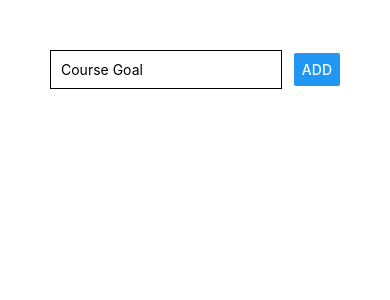
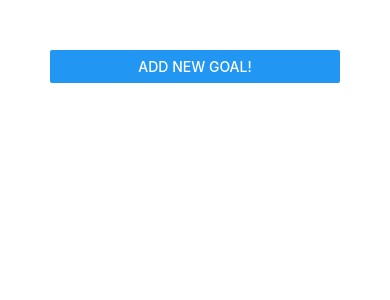
Before and after one commit to safi-alt/RN-Complete-Guide, a React Native app: screen / in a window 390 px wide. Shown: the top 300 px of the page. Built offline with nearby package versions, Linux system fonts and the light colour scheme.

Commit message:
Adding a modal Overlay

```diff
--- a/App.js
+++ b/App.js
@@ -1,19 +1,13 @@
 import { StatusBar } from "expo-status-bar";
 import React, { useState } from "react";
-import {
-  StyleSheet,
-  Text,
-  View,
-  Button,
-  TextInput,
-  FlatList,
-} from "react-native";
+import { StyleSheet, View, Button, FlatList } from "react-native";
 
 import GoalItem from "./Components/GoalItem";
 import GoalInput from "./Components/GoalInput";
 
 export default function App() {
   const [courseGoals, setCourseGoals] = useState([]);
+  const [isAddMode, setIsAddMode] = useState(false);
 
   const addGoalHandler = (goalTitle) => {
     setCourseGoals((currentGoals) => [
@@ -30,7 +24,8 @@
 
   return (
     <View style={styles.screen}>
-      <GoalInput onAddGoal={addGoalHandler} />
+      <Button title="Add New Goal!" onPress={() => setIsAddMode(true)} />
+      <GoalInput visible={isAddMode} onAddGoal={addGoalHandler} />
       <FlatList
         keyExtractor={(item, index) => item.id}
         data={courseGoals}
--- a/Components/GoalInput.js
+++ b/Components/GoalInput.js
@@ -1,6 +1,6 @@
 import React, { useState } from "react";
 
-import { View, TextInput, Button, StyleSheet } from "react-native";
+import { View, TextInput, Button, StyleSheet, Modal } from "react-native";
 
 const GoalInput = (props) => {
   const [enteredGoal, setEnteredGoal] = useState("");
@@ -10,6 +10,7 @@
   };
 
   return (
+    <Modal visible={props.visible} animationType="slide">
       <View style={styles.inputContainer}>
         <TextInput
           placeholder="Course Goal"
@@ -19,6 +20,7 @@
         />
         <Button title="ADD" onPress={props.onAddGoal.bind(this, enteredGoal)} />
       </View>
+    </Modal>
   );
 };
 
```
Lines whose indentation alone changed are shown as unchanged.
